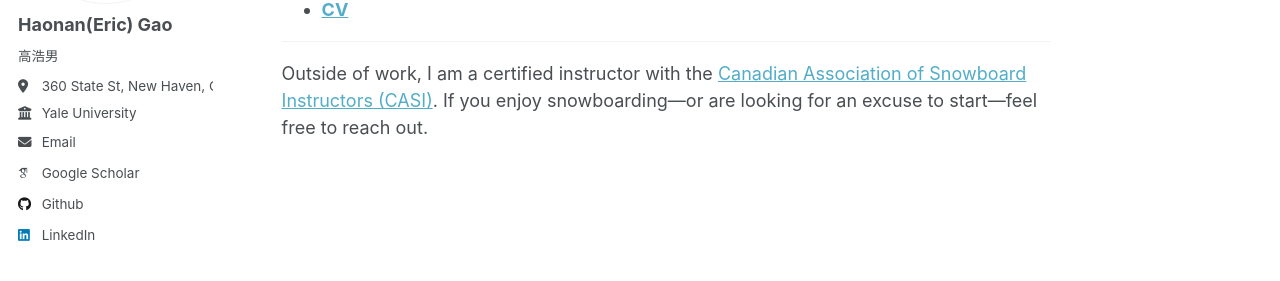
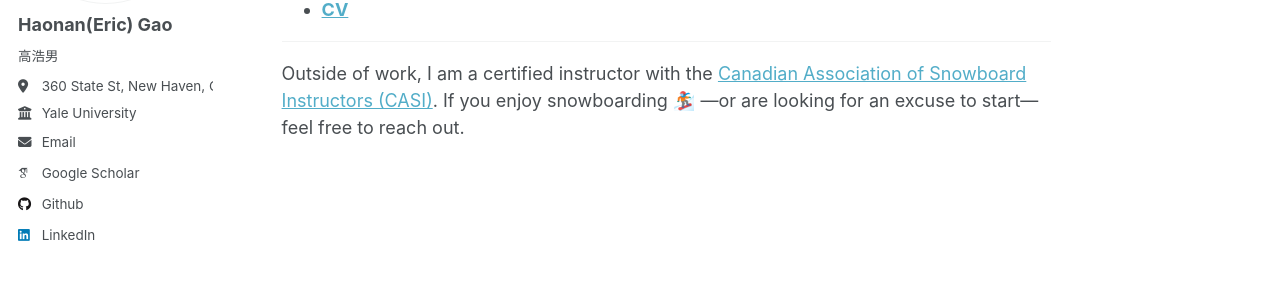
Before and after one commit to rampageoppa/rampageoppa.github.io, a Jekyll site: the page built from _pages/home.md, in a window 1280 px wide and 900 px high, scrolled down 1380 px. Shown: the part 277-558 px from the top of the window. Built offline with Jekyll 4.4.1, drawn with Linux system fonts in a browser that asks for light colours; some web fonts are replaced.

```diff
--- a/_pages/home.md
+++ b/_pages/home.md
@@ -45,7 +45,7 @@ Previously, I completed my undergraduate studies in **Computer Science and Stati
 
 ---
 
-Outside of work, I am a certified instructor with the [Canadian Association of Snowboard Instructors (CASI)](../files/SnowboardInstructor.pdf). If you enjoy snowboarding—or are looking for an excuse to start—feel free to reach out.
+Outside of work, I am a certified instructor with the [Canadian Association of Snowboard Instructors (CASI)](../files/SnowboardInstructor.pdf). If you enjoy snowboarding 🏂 —or are looking for an excuse to start—feel free to reach out.
 
 <br>
 <br>
```
